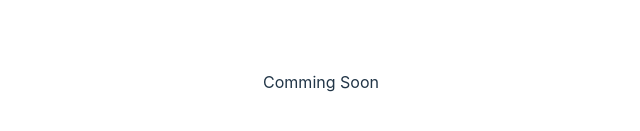
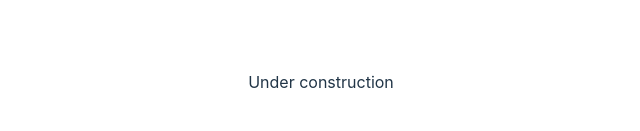
Before and after one commit to TaniuOp/akomega, a React (Vite) app: page / in a window 1280 px wide. Shown: the part 455-586 px from the top of the page, without its empty margins (319-959 px from the left). Built offline with nearby package versions, Linux system fonts and the light colour scheme.

Commit message:
copy fix

```diff
--- a/src/App.tsx
+++ b/src/App.tsx
@@ -6,12 +6,12 @@ function App() {
     <>
       <div>
         <a href='https://www.traumheim-ag.ch/' target='_blank'>
-          <img src={AKLogo} className='logo' alt='Vite logo' />
+          <img src={AKLogo} className='logo' alt='AK logo' />
         </a>
       </div>
       <h1>AK OMEGA AG</h1>
       <div className='card'>
-        <p>Comming Soon</p>
+        <p>Under construction</p>
       </div>
     </>
   );
```
